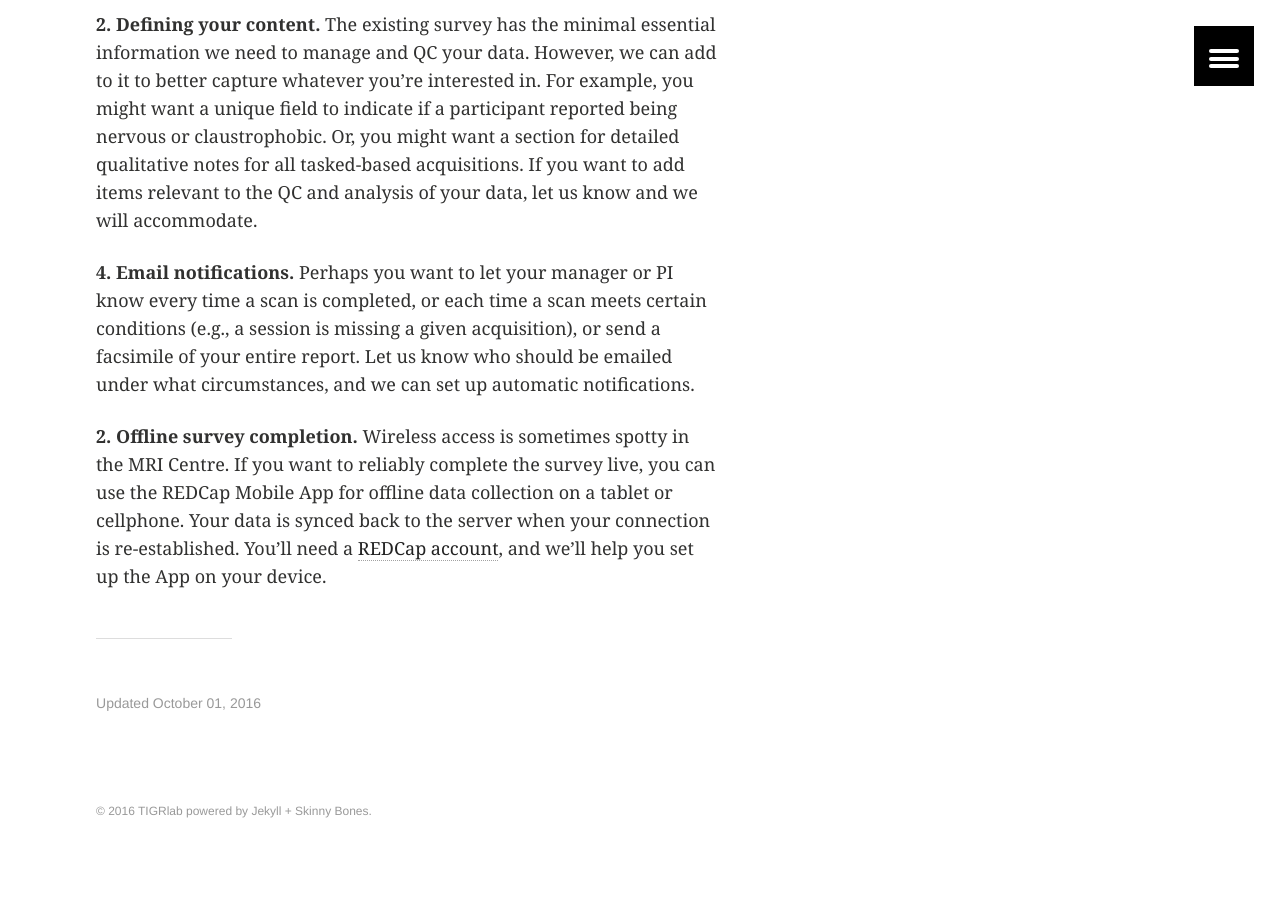
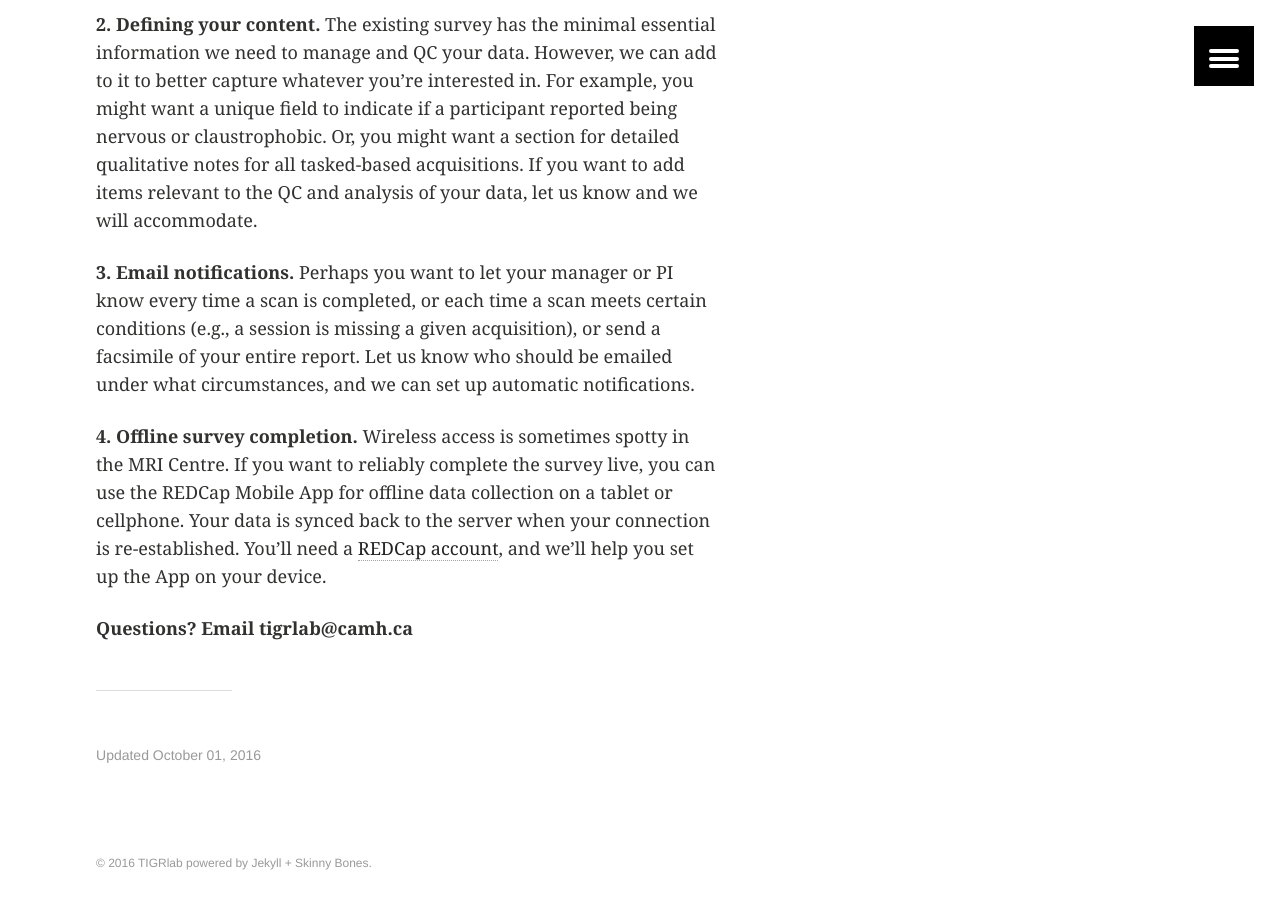
Before and after one commit to TIGRLab/tigrlab.github.io, a Jekyll site: the page built from _posts/tools/2016-10-01-scancompleted.md, in a window 1280 px wide and 900 px high, scrolled down 1425 px. Built offline with Jekyll 4.4.1, drawn with Linux system fonts in a browser that asks for light colours.

Commit message:
Update 2016-10-01-scancompleted.md

```diff
--- a/_posts/tools/2016-10-01-scancompleted.md
+++ b/_posts/tools/2016-10-01-scancompleted.md
@@ -24,8 +24,12 @@ You might be keeping overlapping information about your scans for your own recor
 __2. Defining your content.__
 The existing survey has the minimal essential information we need to manage and QC your data. However, we can add to it to better capture whatever you're interested in. For example, you might want a unique field to indicate if a participant reported being nervous or claustrophobic. Or, you might want a section for detailed qualitative notes for all tasked-based acquisitions. If you want to add items relevant to the QC and analysis of your data, let us know and we will accommodate.
 
-__4. Email notifications.__
+__3. Email notifications.__
 Perhaps you want to let your manager or PI know every time a scan is completed, or each time a scan meets certain conditions (e.g., a session is missing a given acquisition), or send a facsimile of your entire report. Let us know who should be emailed under what circumstances, and we can set up automatic notifications.
 
-__2. Offline survey completion.__
+__4. Offline survey completion.__
 Wireless access is sometimes spotty in the MRI Centre. If you want to reliably complete the survey live, you can use the REDCap Mobile App for offline data collection on a tablet or cellphone. Your data is synced back to the server when your connection is re-established. You'll need a [REDCap account](https://edc.camhx.ca/redcap/surveys/?s=DWETLY4P4J), and we'll help you set up the App on your device.
+
+
+
+__Questions? Email tigrlab@camh.ca__
```
